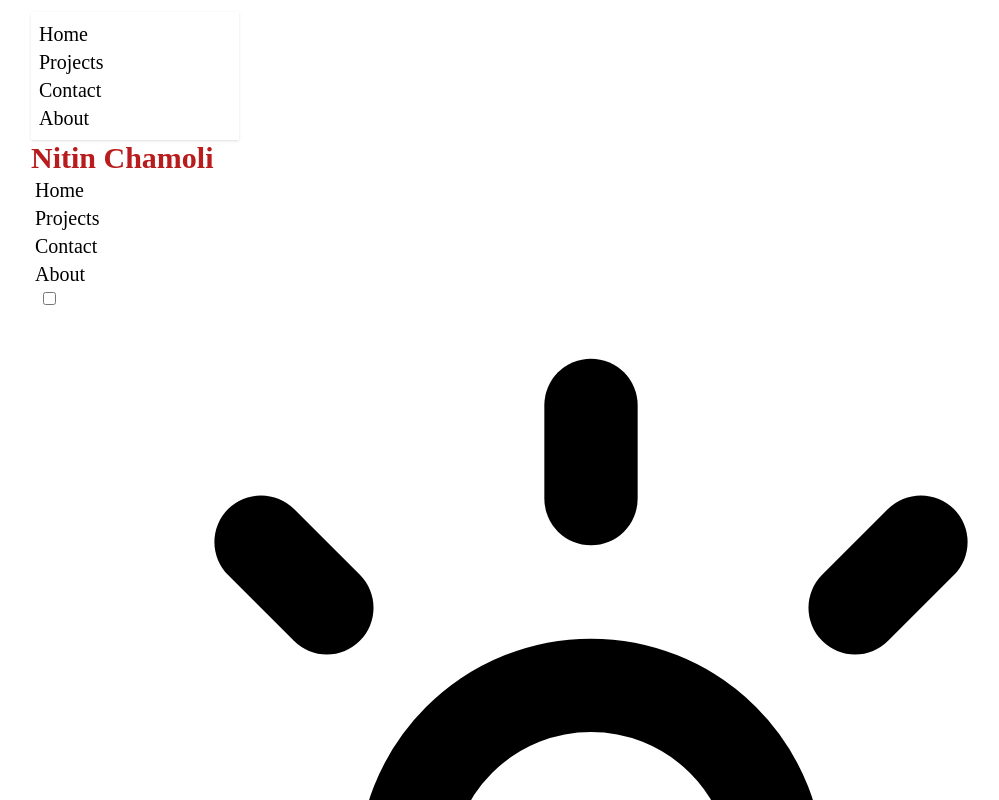
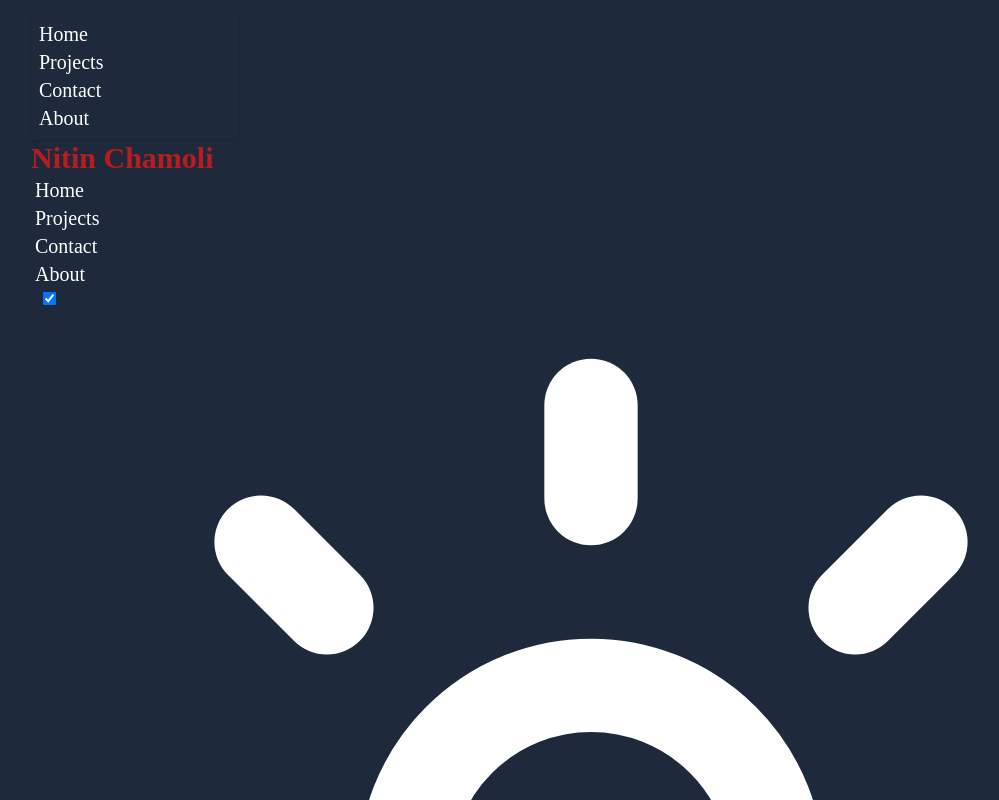
Before and after one commit to NitinVk18/my-personal-portfolio, a React (Vite) app: page / in a window 1280 px wide. Shown: the top 800 px of the page, without its empty margins (49-1048 px from the left). Built offline with nearby package versions, Linux system fonts and the light colour scheme.

Commit message:
file updated

```diff
--- a/src/components/Navbar.jsx
+++ b/src/components/Navbar.jsx
@@ -2,7 +2,12 @@ import React, { useEffect, useState } from "react";
 
 function Navbar() {
   const [navScroll, setNavScroll] = useState(false);
-  const [theme, setTheme] = useState(localStorage.getItem("theme") || "light");
+
+  // Default theme is 'dark' if not set in localStorage
+  const [theme, setTheme] = useState(() => {
+    const savedTheme = localStorage.getItem("theme");
+    return savedTheme ? savedTheme : "dark";
+  });
 
   const element = document.documentElement;
 
@@ -82,7 +87,9 @@ function Navbar() {
               {navItems}
             </ul>
           </div>
-          <a className="text-3xl font-bold cursor-pointer text-red-700">Nitin Chamoli</a>
+          <a className="text-3xl font-bold cursor-pointer text-red-700">
+            Nitin Chamoli
+          </a>
         </div>
 
         <div className="navbar-end space-x-3">
```
